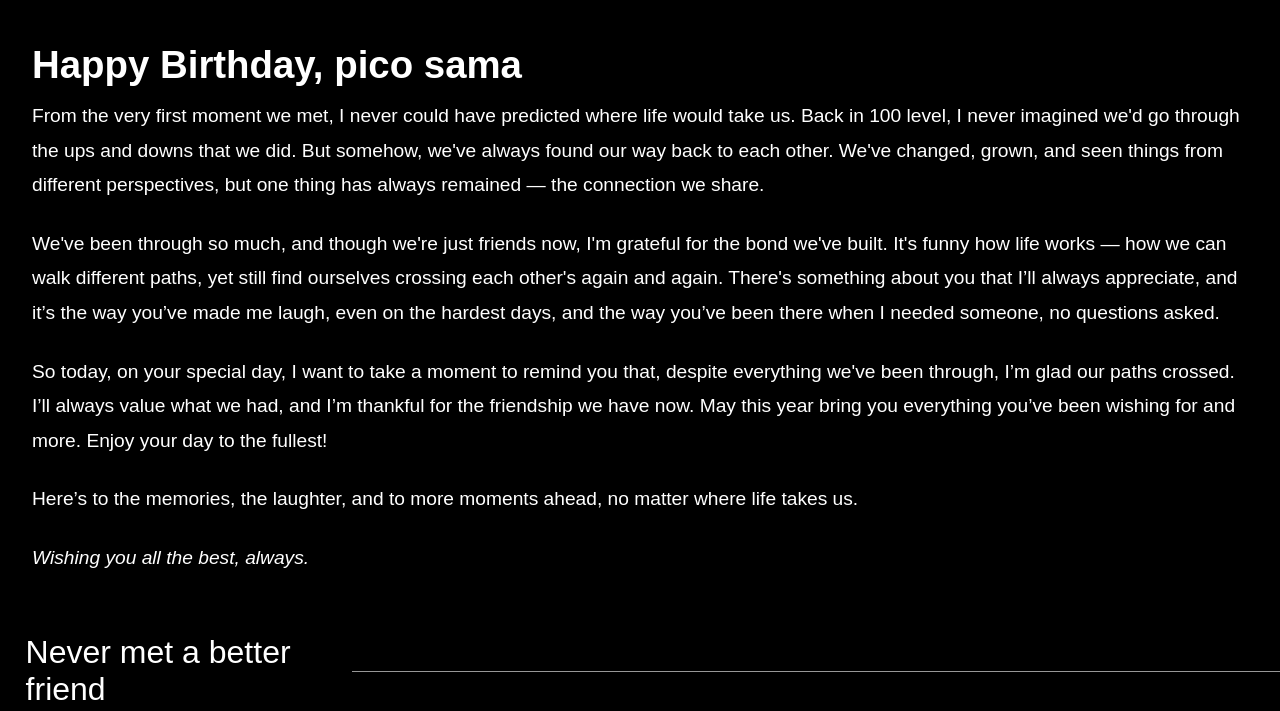
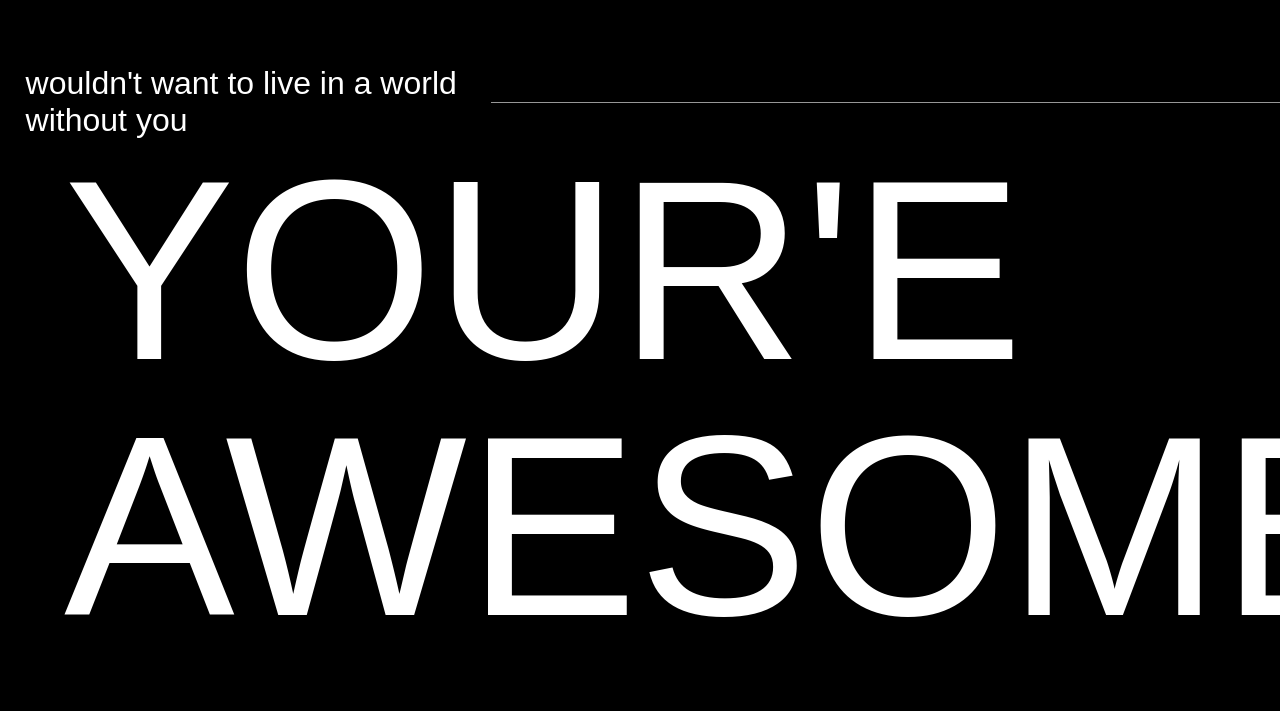
Before and after one commit to Hanorah/Rev-Dr-Carl-, a plain HTML site: page index.html in a window 1280 px wide. Shown: the part 1363-2074 px from the top of the page. Drawn offline with nearby package versions, Linux system fonts and the light colour scheme; a script that the page names is missing; a web font is replaced by a local one.

Commit message:
Update index.html

```diff
--- a/index.html
+++ b/index.html
@@ -15,7 +15,7 @@
 
 <body>
     <div id="nav">
-        <h4>pico</h4>
+        <h4>çaleboo</h4>
         <div id="links">
             <a href="">You</a><a href="">Are</a><a href="">Awesome</a>
             <div id="button">
@@ -32,7 +32,7 @@
             </div>
             <div class="row">
                 <h1>Birthday</h1><span id="line"></span>
-                <h1>pico</h1>
+                <h1>bro</h1>
             </div>
             <div class="row">
                 <h1>Thank you <span id="power"><sup>TM</sup></span></h1>
@@ -69,24 +69,14 @@
     </style>
 
 
-    <h1>Happy Birthday, pico sama</h1>
 
-    <p>From the very first moment we met, I never could have predicted where life would take us. Back in 100 level, I never imagined we'd go through the ups and downs that we did. But somehow, we've always found our way back to each other. We've changed, grown, and seen things from different perspectives, but one thing has always remained — the connection we share.</p>
-
-    <p>We've been through so much, and though we're just friends now, I'm grateful for the bond we've built. It's funny how life works — how we can walk different paths, yet still find ourselves crossing each other's again and again. There's something about you that I’ll always appreciate, and it’s the way you’ve made me laugh, even on the hardest days, and the way you’ve been there when I needed someone, no questions asked.</p>
-
-    <p>So today, on your special day, I want to take a moment to remind you that, despite everything we've been through, I’m glad our paths crossed. I’ll always value what we had, and I’m thankful for the friendship we have now. May this year bring you everything you’ve been wishing for and more. Enjoy your day to the fullest!</p>
-
-    <p>Here’s to the memories, the laughter, and to more moments ahead, no matter where life takes us.</p>
-
-    <p><em>Wishing you all the best, always.</em></p>
-</div>
+                </div>
 
 
 
             <div id="orbitalPage">
                 <div id="header">
-                    <h1>Never met a better friend</h1><span id="line2"></span>
+                    <h1>wouldn't want to live in a world without you</h1><span id="line2"></span>
                 </div>
                 <div id="mid">
                     <h1>Your'e <br> Awesome</h1>
```
